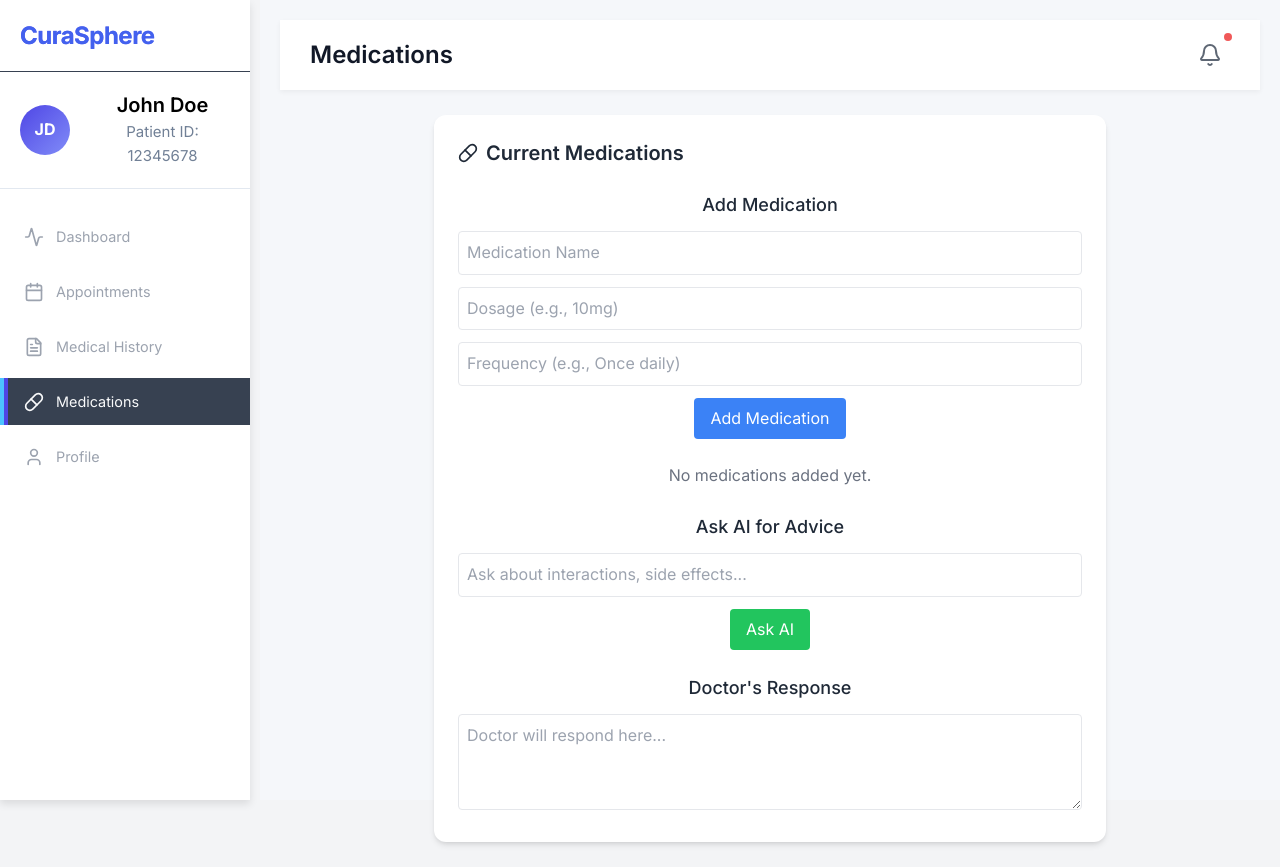
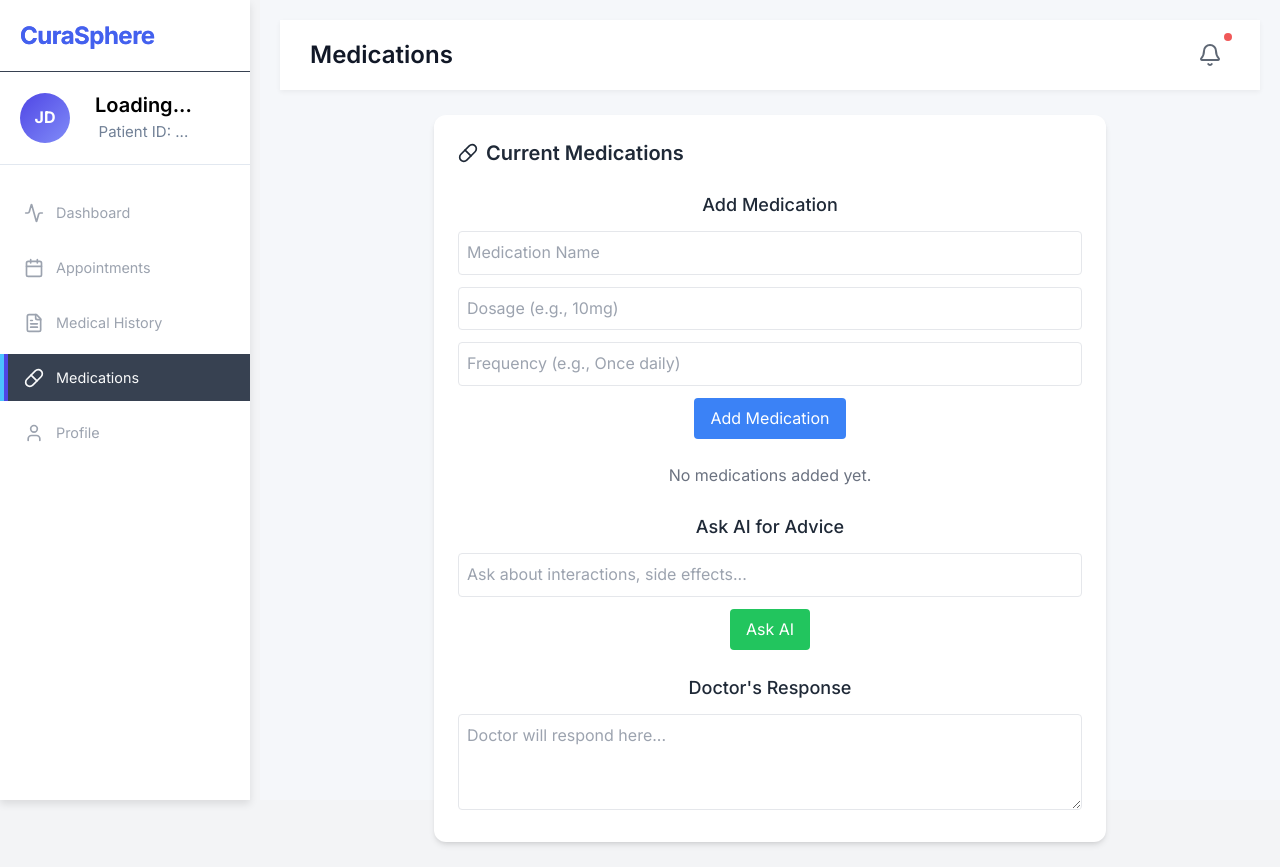
Before and after one commit to sridurgeshv/HMS, a React (Create React App) app in the folder hospital-management-system/frontend/: page /patient/medications in a window 1280 px wide. Built offline with nearby package versions, Linux system fonts and the light colour scheme.

Commit message:
Dashboard are fixing

```diff
--- a/hospital-management-system/frontend/src/App.js
+++ b/hospital-management-system/frontend/src/App.js
@@ -27,8 +27,10 @@ import DoctorAssignments from './pages/nurse/DoctorAssignments';
 import MedicationTracking from './pages/nurse/MedicationTracking';
 import NurseProfile from './pages/nurse/Profile';
 import AdminDashboard from './pages/admin/Dashboard';
+
 import { PatientProvider } from "./PatientContext";
-import {UserProvider} from "./UserContext";
+import { UserProvider } from "./UserContext";
+
 
 /*
 // Nurse pages
@@ -42,6 +44,8 @@ import AdminDepartments from './pages/admin/Departments';
 */
 function App() {
   return (
+    <UserProvider> {/* Wrap the entire app with UserProvider */}
+      <PatientProvider> {/* Wrap the entire app with PatientProvider */}
     <Router>
       <div className="App">
         <Routes>
@@ -53,11 +57,11 @@ function App() {
           <Route path="/register/nurse" element={<NurseRegister />} />
           <Route path="/register/admin" element={<AdminRegister />} />
           <Route path="/pending-approval" element={<PendingApproval />} />
-          <Route path="/patient/dashboard" element={<PatientProvider><PatientDashboard /></PatientProvider>} />
-          <Route path="/patient/appointments" element={<PatientProvider><Appointments /></PatientProvider>} />
-          <Route path="/patient/medical-history" element={<PatientProvider><MedicalHistory /></PatientProvider>} />
-          <Route path="/patient/medications" element={<PatientProvider><Medications /></PatientProvider>} />
-          <Route path="/patient/profile" element={<PatientProvider><UserProvider><Profile /></UserProvider></PatientProvider>} />
+          <Route path="/patient/dashboard" element={<PatientDashboard />} />
+          <Route path="/patient/appointments" element={<Appointments />} />
+          <Route path="/patient/medical-history" element={<MedicalHistory />} />
+          <Route path="/patient/medications" element={<Medications />} />
+          <Route path="/patient/profile" element={<Profile />} />
           <Route path="/doctor/dashboard" element={<DoctorDashboard />} />
           <Route path="/doctor/appointments" element={<DoctorAppointments />} />
           <Route path="/doctor/medical-records" element={<MedicalRecords />} />
@@ -76,8 +80,10 @@ function App() {
           <Route path="/admin/users" element={<AdminUsers />} />
           <Route path="/admin/departments" element={<AdminDepartments />} /> */}
         </Routes>
-      </div>
-    </Router>
+       </div>
+      </Router>
+    </PatientProvider>
+   </UserProvider>
   );
 }
 
--- a/hospital-management-system/frontend/src/pages/patient/Medications.js
+++ b/hospital-management-system/frontend/src/pages/patient/Medications.js
@@ -6,7 +6,8 @@ import { UserContext } from "../../UserContext";
 
 const Medications = () => {
   const { username } = useContext(UserContext) || {};
-  const { patientId } = useContext(PatientContext); // Get patient ID
+  const context = useContext(PatientContext);
+  const patientId = context?.patientId || null;
   const [medications, setMedications] = useState([]);
   const [medName, setMedName] = useState("");
   const [dosage, setDosage] = useState("");
@@ -15,6 +16,7 @@ const Medications = () => {
   const [aiResponse, setAiResponse] = useState("");
   const [doctorResponse, setDoctorResponse] = useState("");
   const [profile, setProfile] = useState(null);
+  const [loadingProfile, setLoadingProfile] = useState(true); // Add loading state for profile
   const location = useLocation();
 
   // Fetch medications when component loads
@@ -41,6 +43,8 @@ const Medications = () => {
       setProfile(data);
     } catch (error) {
       console.error('Error fetching profile:', error);
+    } finally {
+      setLoadingProfile(false); // Set loading to false after fetching
     }
   };
 
@@ -121,8 +125,8 @@ const Medications = () => {
           <div className="user-profile">
             <div className="avatar">{profile ? profile.full_name[0] : username ? username[0] : "JD"}</div>
             <div className="user-info">
-              <h3>{profile ? profile.full_name : "John Doe"}</h3>
-              <p>Patient ID: {profile ? profile.patient_id : patientId || "12345678"}</p>
+              <h3>{profile ? profile.full_name : loadingProfile ? "Loading..." : "John Doe"}</h3> {/* Use loading state */}
+              <p>Patient ID: {profile ? profile.patient_id : patientId || "..."}</p>
             </div>
           </div>
           <nav className="sidebar-menu">
--- a/hospital-management-system/frontend/src/pages/patient/Profile.js
+++ b/hospital-management-system/frontend/src/pages/patient/Profile.js
@@ -63,9 +63,9 @@ const Profile = () => {
         </div>
         <div className="sidebar-content">
           <div className="user-profile">
-            <div className="avatar">{profile ? profile.full_name[0] : username ? username[0] : "U"}</div>
+            <div className="avatar">{profile ? profile.full_name[0] : username ? username[0] : "JD"}</div>
             <div className="user-info">
-              <h3>{profile ? profile.full_name : "Loading..."}</h3>
+              <h3>{profile ? profile.username : "Loading..."}</h3>
               <p>Patient ID: {profile ? profile.patient_id : patientId || "..."}</p>
             </div>
           </div>
```
